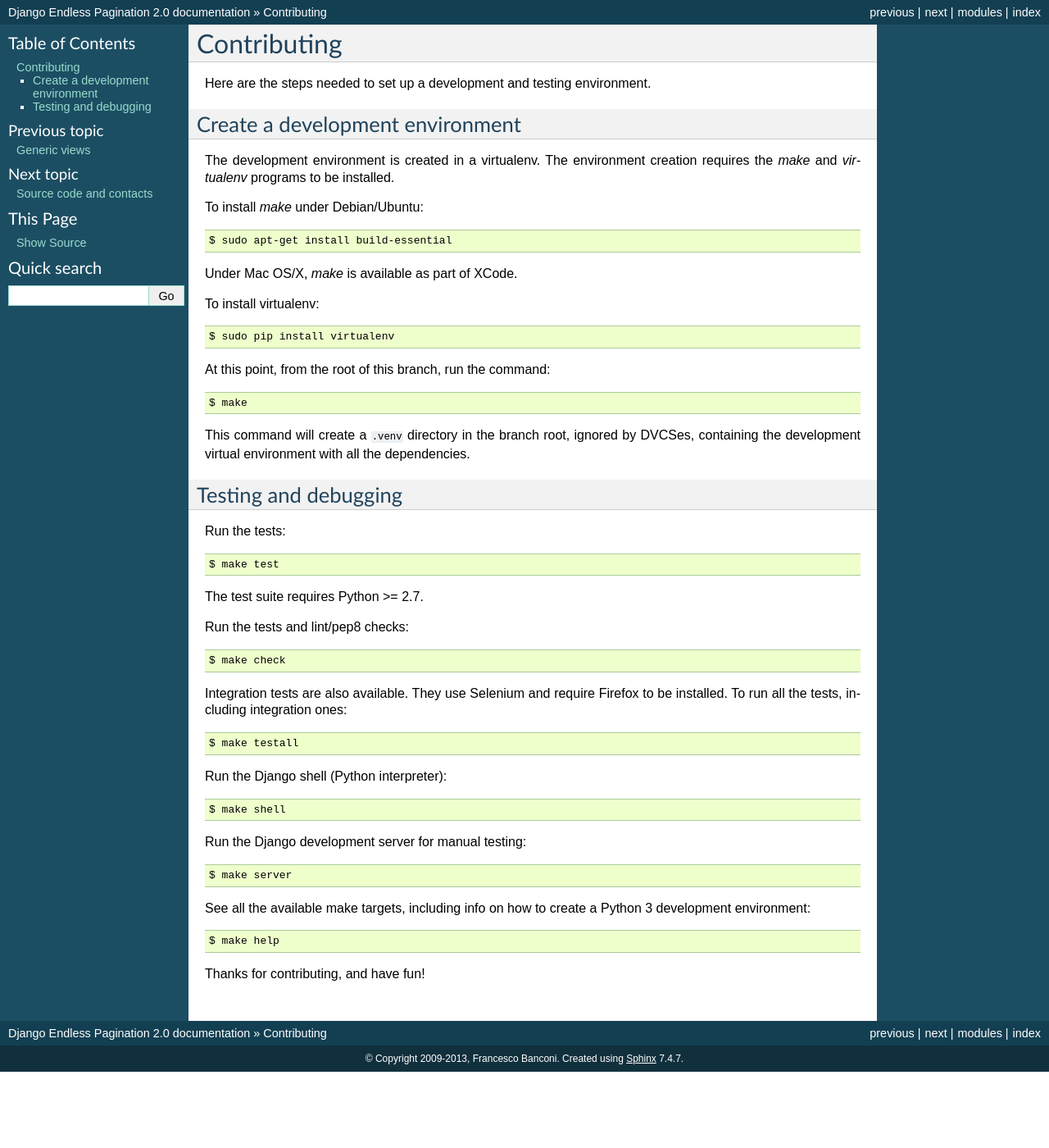
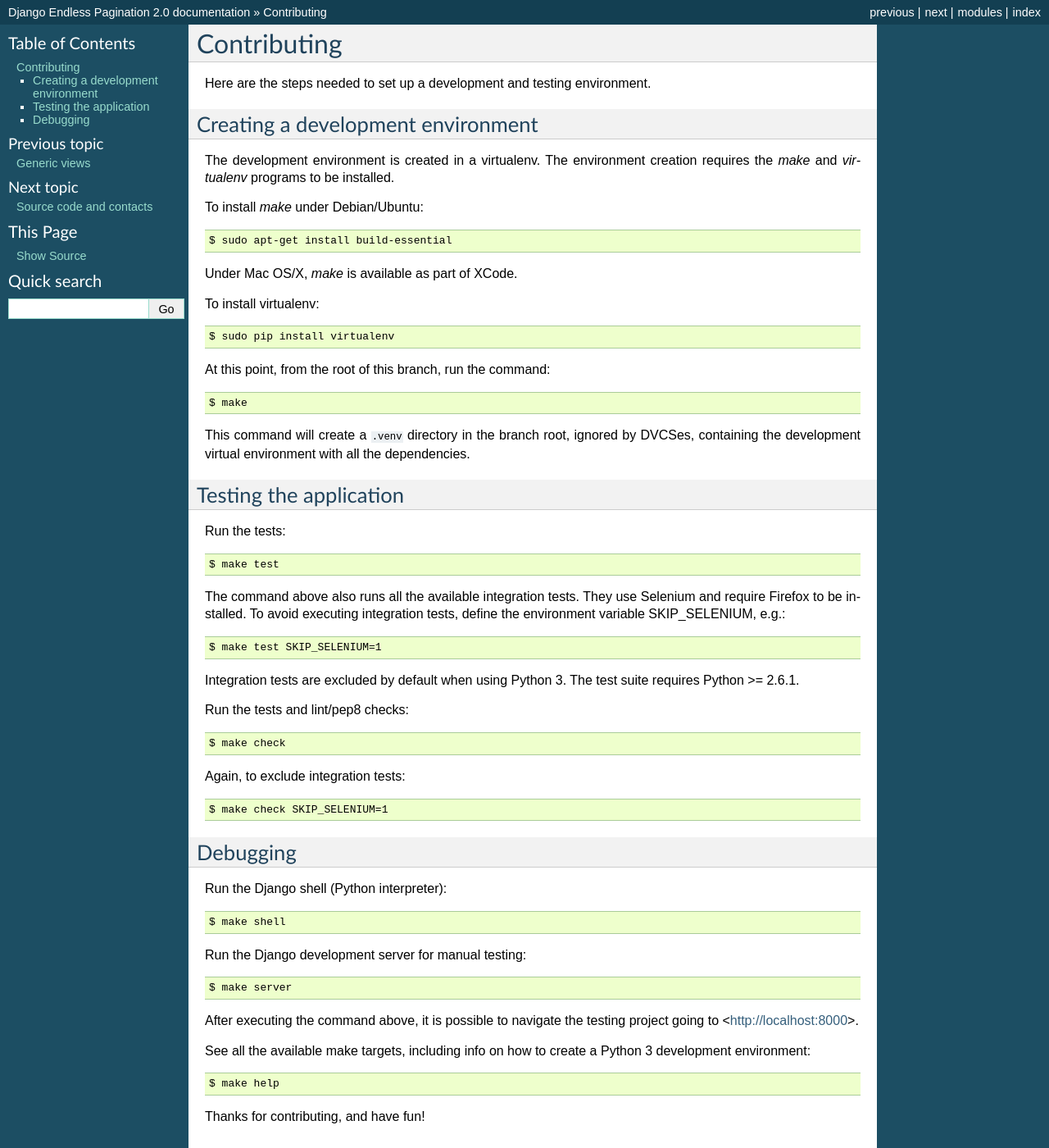
Before and after one commit to frankban/django-endless-pagination, a Sphinx documentation site: the page built from doc/contributing.rst, in a window 1280 px wide and 1400 px high. Shown: the whole window at 82% size. Built offline with Sphinx 7.4.7, drawn with Linux system fonts in a browser that asks for light colours.

Commit message:
Updated the hacking/contributing part of the documentation.

```diff
--- a/doc/contributing.rst
+++ b/doc/contributing.rst
@@ -3,8 +3,8 @@
 
 Here are the steps needed to set up a development and testing environment.
 
-Create a development environment
-~~~~~~~~~~~~~~~~~~~~~~~~~~~~~~~~
+Creating a development environment
+~~~~~~~~~~~~~~~~~~~~~~~~~~~~~~~~~~
 
 The development environment is created in a virtualenv. The environment
 creation requires the *make* and *virtualenv* programs to be installed.
@@ -27,23 +27,32 @@
 by DVCSes, containing the development virtual environment with all the
 dependencies.
 
-Testing and debugging
-~~~~~~~~~~~~~~~~~~~~~
+Testing the application
+~~~~~~~~~~~~~~~~~~~~~~~
 
 Run the tests::
 
     $ make test
 
-The test suite requires Python >= 2.7.
+The command above also runs all the available integration tests. They use
+Selenium and require Firefox to be installed. To avoid executing integration
+tests, define the environment variable SKIP_SELENIUM, e.g.::
+
+    $ make test SKIP_SELENIUM=1
+
+Integration tests are excluded by default when using Python 3. The test suite
+requires Python >= 2.6.1.
 
 Run the tests and lint/pep8 checks::
 
     $ make check
 
-Integration tests are also available. They use Selenium and require Firefox
-to be installed. To run all the tests, including integration ones::
+Again, to exclude integration tests::
 
-    $ make testall
+    $ make check SKIP_SELENIUM=1
+
+Debugging
+~~~~~~~~~
 
 Run the Django shell (Python interpreter)::
 
@@ -53,6 +62,9 @@
 
     $ make server
 
+After executing the command above, it is possible to navigate the testing
+project going to <http://localhost:8000>.
+
 See all the available make targets, including info on how to create a Python 3
 development environment::
 
```
Also changed, not shown: 1 other file.
